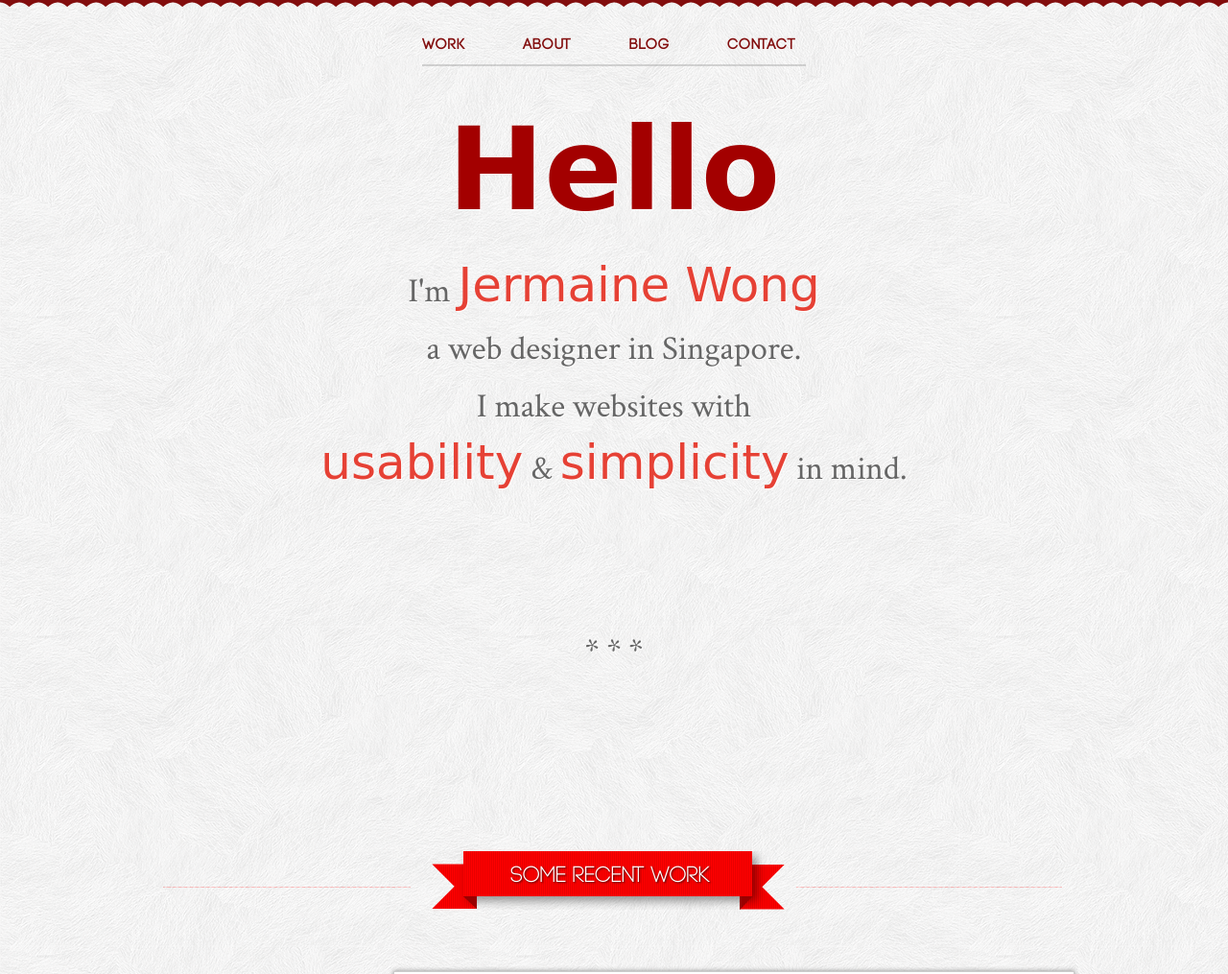
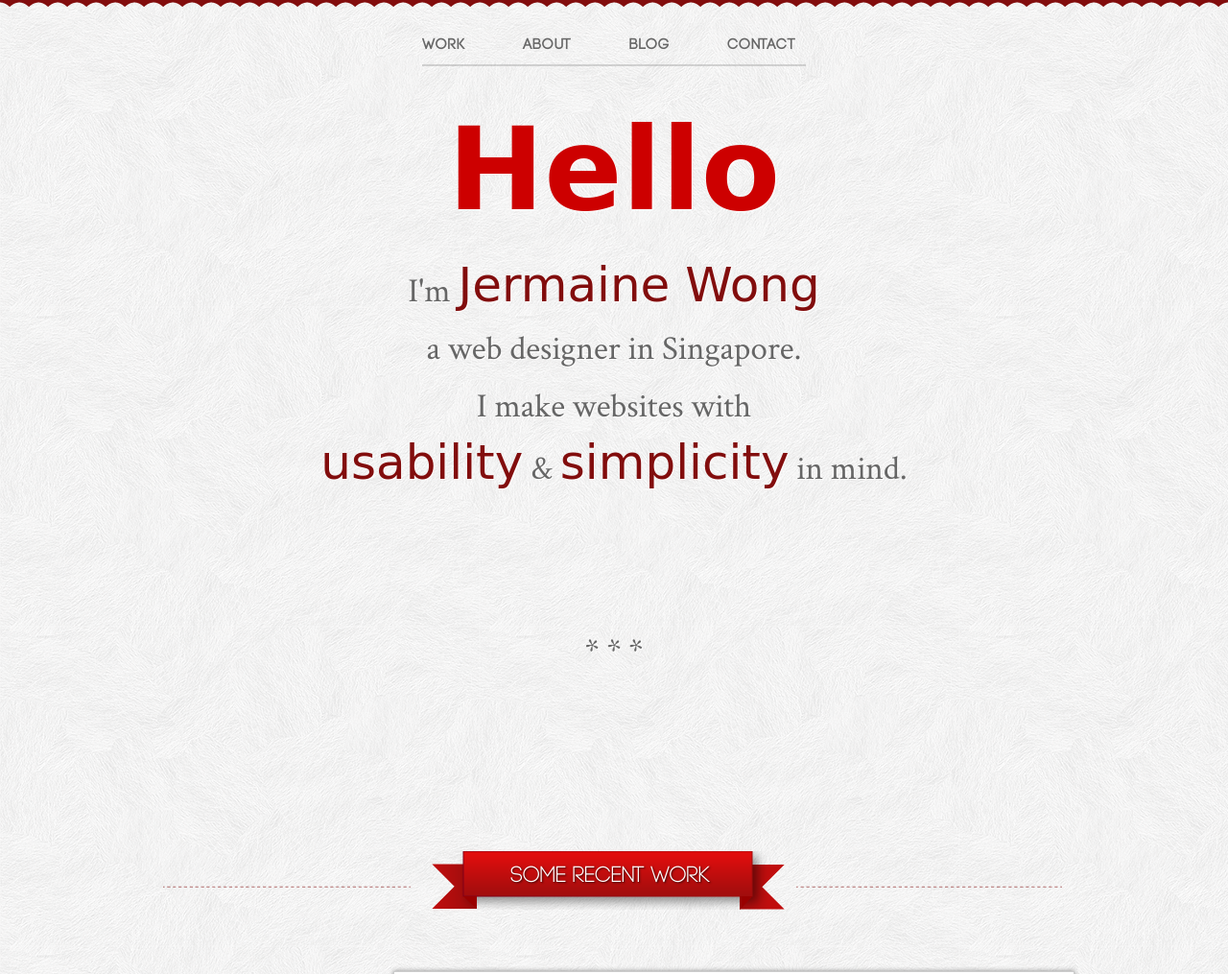
Before and after one commit to jermainewong/jermainewong.github.com, a plain HTML site: page index.html in a window 1280 px wide. Shown: the part 13-1028 px from the top of the page at 96% size. Drawn offline with Linux system fonts and the light colour scheme; a web font is replaced by a local one.

Commit message:
changed labels

```diff
--- a/css/main.css
+++ b/css/main.css
@@ -75,11 +75,11 @@
 
 #navbar a{
 	text-decoration: none;
-	color: #820d0d;
+	color: #666;
 }
 
 #navbar a:hover{
-	color: #E64135;
+	color: #cd0000;
 }
 
 /* Section Labels*/
@@ -96,7 +96,7 @@ h2{
 
 .banner{
 	height: 65px;
-	background: url('../img/label.png') no-repeat;
+	background: url('../img/label4.png') no-repeat;
 	margin: 60px 0px;
 }
 
@@ -114,7 +114,7 @@ h2{
 h1{
 	font-family: 'Montez', cursive;
 	font-size: 120px;
-	color: #a30000;
+	color: #cd0000;
 	text-shadow: 1px 1px 0 #fff;
 	margin-bottom: 50px;
 }
@@ -130,7 +130,7 @@ h1{
 #section1 span{
 	font-family: 'Montez', cursive;
 	text-shadow: 1px 1px 0 #fff;
-	color: #E64135;
+	color: #820d0d;
 	font-size: 50px;
 }
 
@@ -196,7 +196,7 @@ input, select, textarea{
 h3{
 	font-family: 'CodeProLightDemoRegular';
 	font-variant: 600;
-	color: #E64135;
+	color: #cd0000;
 	text-shadow: 1px 1px 0 #fff;
 }
 
```
Also changed, not shown: img/label2.png (added), img/label3.png (added), img/label4.png (added).
